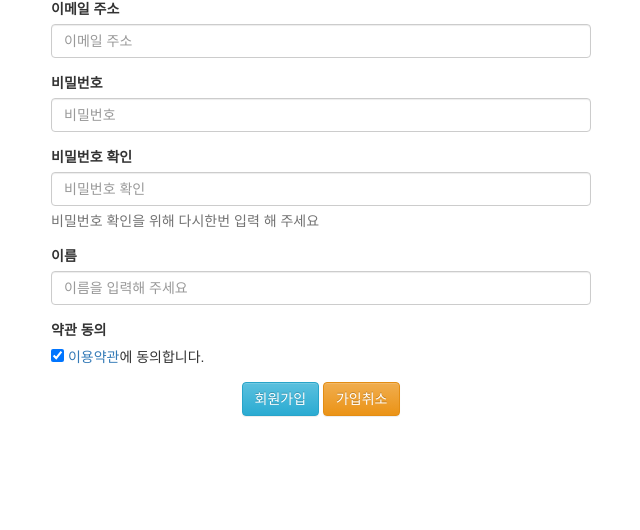
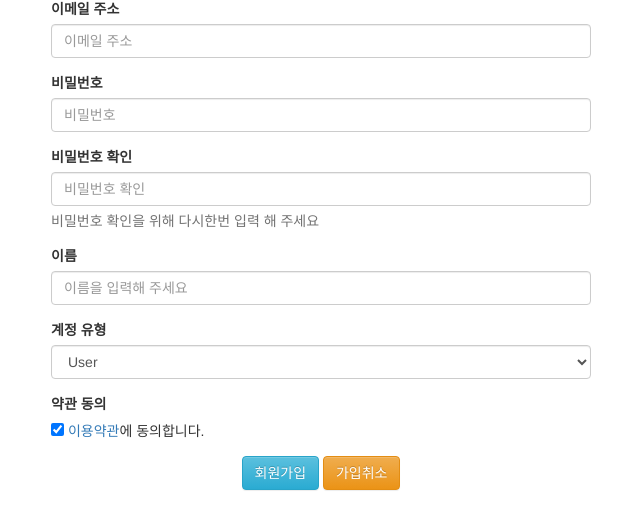
Before and after one commit to mlf23/Torch, a Django app: page /sign_up/ in a window 1280 px wide. Shown: the part 221-751 px from the top of the page, without its empty margins (319-959 px from the left). Run offline with Django 3.2, Linux system fonts and the light colour scheme; some libraries are stand-ins or nearby versions.

Commit message:
+ Account Type

```diff
--- a/Torch/templates/torch/sign_up.html
+++ b/Torch/templates/torch/sign_up.html
@@ -24,6 +24,14 @@
               <label for="username">이름</label>
               <input type="text" class="form-control" id="username" placeholder="이름을 입력해 주세요">
             </div>
+              <div class="form-group">
+              <label for="username">계정 유형</label>
+                  <select class = "form-control">
+                      <option>User</option>
+                      <option>Supervisor</option>
+                  </select>
+              </div>
+            <p></p>
             <div class="form-group">
                 <label>약관 동의</label>
               <div data-toggle="buttons">
```
